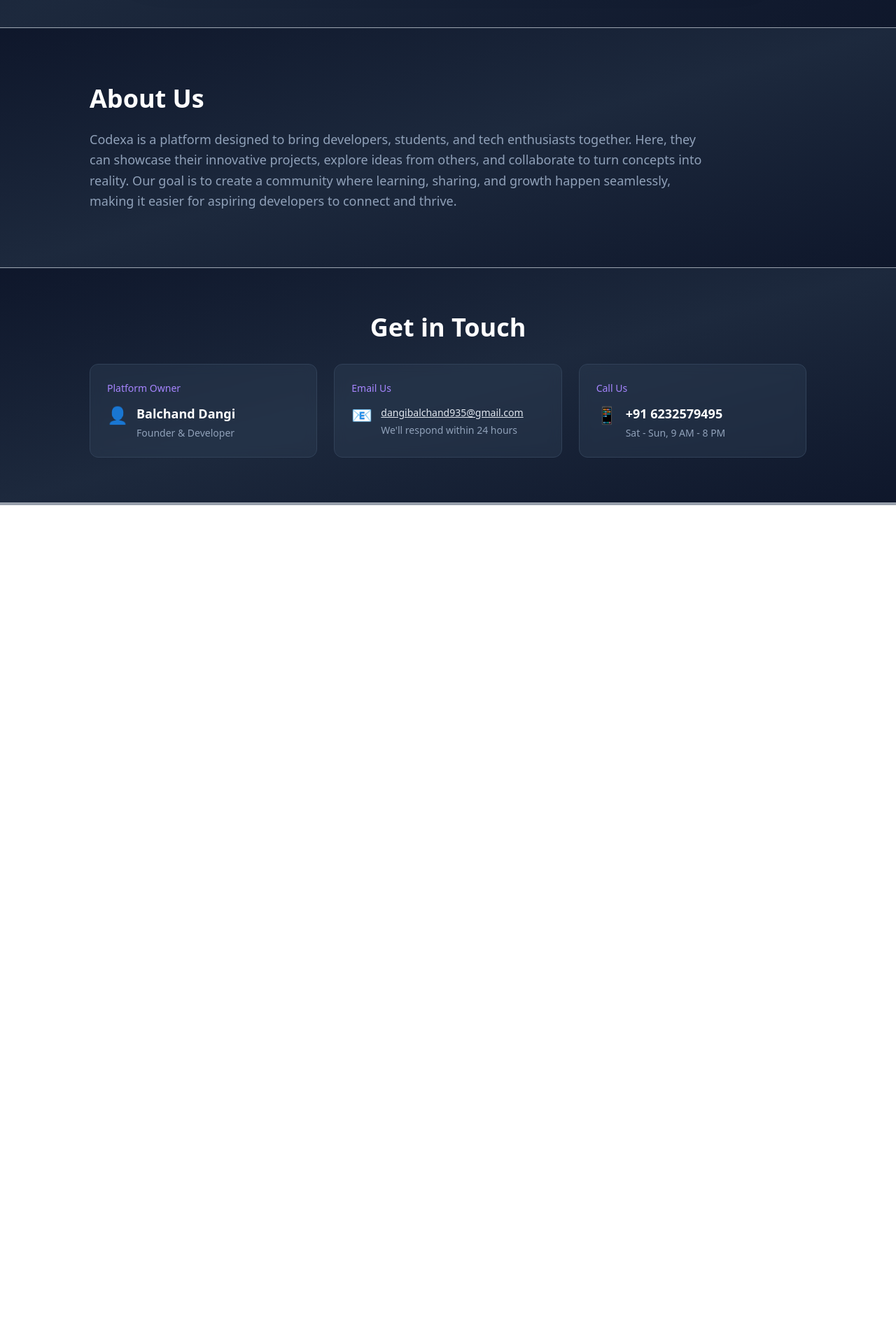
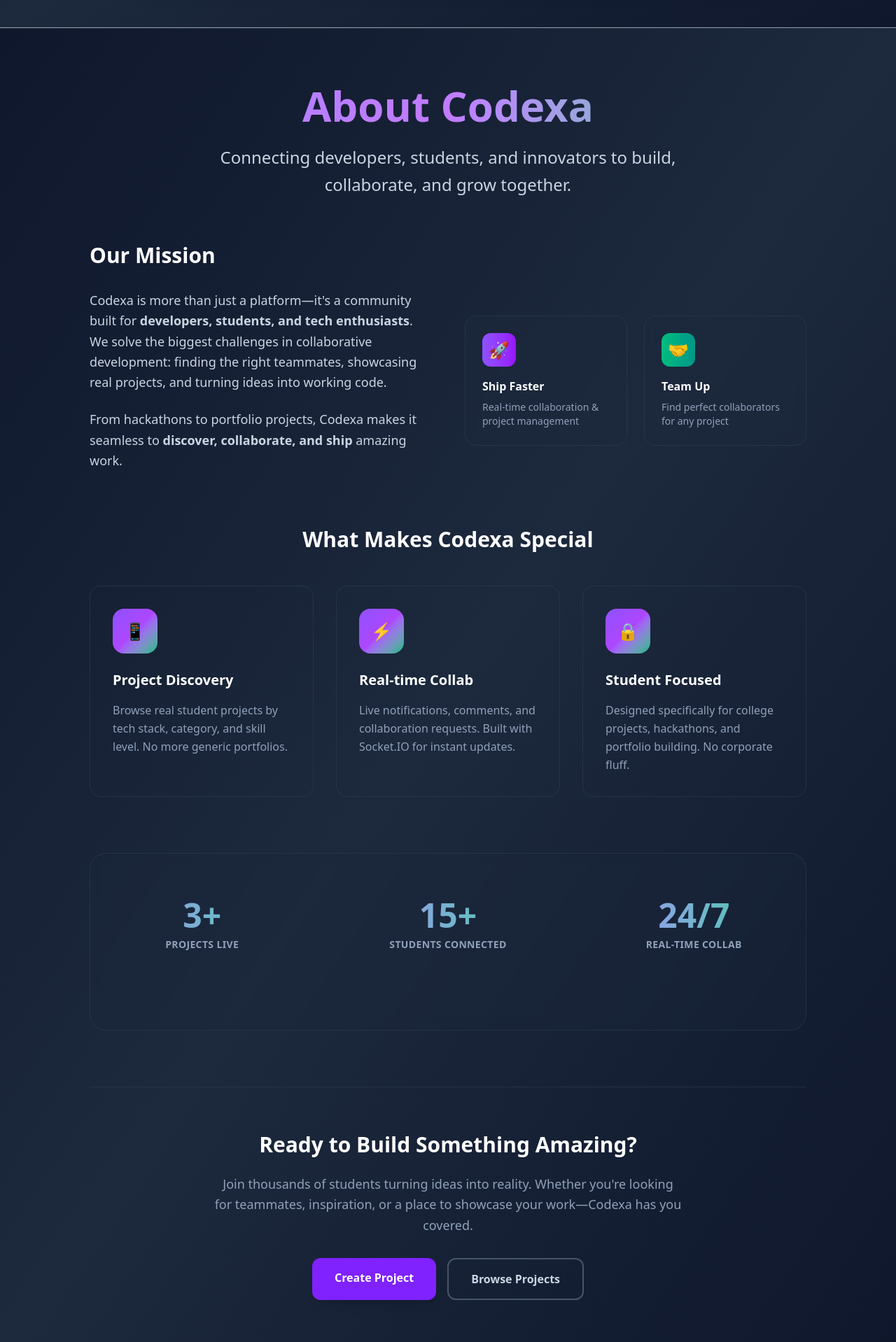
Before and after one commit to Balchand-dangi/Codexa, a React (Vite) app in the folder frontEnd/: page / in a window 1280 px wide. Shown: the part 782-2700 px from the top of the page at 70% size. Before the commit the page ends 1504 px from the top, so only its background shows below. Built offline with nearby package versions, Linux system fonts and the light colour scheme; no server answers.

Commit message:
Footer updated

```diff
--- a/frontEnd/src/Pages/Footer/About.jsx
+++ b/frontEnd/src/Pages/Footer/About.jsx
@@ -3,19 +3,129 @@
 function About() {
     return (
         <>
-        <div className="h-px bg-slate-700/50" />
+            <div className="h-px bg-slate-700/50" />
             <div className="bg-gradient-to-br from-slate-900 via-slate-800 to-slate-900 text-white py-20 px-6 md:px-20 lg:px-32 border-t border-slate-800">
-                <div className="max-w-4xl">
-                    <h1 className="text-3xl md:text-4xl font-bold mb-6 text-white">
-                        About Us
-                    </h1>
-                    <p className="text-base md:text-lg leading-relaxed text-slate-400">
-                        Codexa is a platform designed to bring developers, students,
-                        and tech enthusiasts together. Here, they can showcase their innovative projects,
-                        explore ideas from others, and collaborate to turn concepts into reality.
-                        Our goal is to create a community where learning, sharing, and growth happen seamlessly,
-                        making it easier for aspiring developers to connect and thrive.
-                    </p>
+                <div className="max-w-5xl mx-auto">
+
+                    {/* Hero Section */}
+                    <div className="text-center mb-16">
+                        <h1 className="text-4xl md:text-5xl lg:text-6xl font-bold mb-6 bg-gradient-to-r from-violet-400 via-purple-400 to-emerald-400 bg-clip-text text-transparent">
+                            About Codexa
+                        </h1>
+                        <p className="text-xl md:text-2xl text-slate-300 max-w-3xl mx-auto leading-relaxed">
+                            Connecting developers, students, and innovators to build, collaborate, and grow together.
+                        </p>
+                    </div>
+
+                    {/* Mission */}
+                    <section className="mb-20">
+                        <h2 className="text-2xl md:text-3xl font-bold mb-8 text-white">Our Mission</h2>
+                        <div className="grid md:grid-cols-2 gap-12 items-center">
+                            <div>
+                                <p className="text-lg leading-relaxed text-slate-300 mb-6">
+                                    Codexa is more than just a platform—it's a community built for <strong>developers, students, and tech enthusiasts</strong>.
+                                    We solve the biggest challenges in collaborative development: finding the right teammates, showcasing real projects,
+                                    and turning ideas into working code.
+                                </p>
+                                <p className="text-lg leading-relaxed text-slate-300">
+                                    From hackathons to portfolio projects, Codexa makes it seamless to <strong>discover, collaborate, and ship</strong> amazing work.
+                                </p>
+                            </div>
+                            <div className="grid grid-cols-2 gap-6">
+                                <div className="bg-slate-800/50 backdrop-blur p-6 rounded-2xl border  hover:border-violet-500/50  border-slate-700/50">
+                                    <div className="w-12 h-12 bg-gradient-to-r from-violet-500 to-purple-600 rounded-xl flex items-center justify-center mb-4">
+                                        <span className="text-2xl">🚀</span>
+                                    </div>
+                                    <h3 className="font-bold text-white mb-2">Ship Faster</h3>
+                                    <p className="text-slate-400 text-sm">Real-time collaboration & project management</p>
+                                </div>
+                                <div className="bg-slate-800/50 backdrop-blur p-6 rounded-2xl border  hover:border-violet-500/50 border-slate-700/50">
+                                    <div className="w-12 h-12 bg-gradient-to-r from-emerald-500 to-teal-600 rounded-xl flex items-center justify-center mb-4">
+                                        <span className="text-2xl">🤝</span>
+                                    </div>
+                                    <h3 className="font-bold text-white  mb-2">Team Up</h3>
+                                    <p className="text-slate-400 text-sm">Find perfect collaborators for any project</p>
+                                </div>
+                            </div>
+                        </div>
+                    </section>
+
+                    {/* Features */}
+                    <section className="mb-20">
+                        <h2 className="text-2xl md:text-3xl font-bold mb-12 text-white text-center">What Makes Codexa Special</h2>
+                        <div className="grid md:grid-cols-3 gap-8">
+                            {[
+                                {
+                                    icon: '📱',
+                                    title: 'Project Discovery',
+                                    desc: 'Browse real student projects by tech stack, category, and skill level. No more generic portfolios.'
+                                },
+                                {
+                                    icon: '⚡',
+                                    title: 'Real-time Collab',
+                                    desc: 'Live notifications, comments, and collaboration requests. Built with Socket.IO for instant updates.'
+                                },
+                                {
+                                    icon: '🔒',
+                                    title: 'Student Focused',
+                                    desc: 'Designed specifically for college projects, hackathons, and portfolio building. No corporate fluff.'
+                                }
+                            ].map((feature, i) => (
+                                <div key={i} className="group hover:bg-slate-800/30 p-8 rounded-2xl border border-slate-700/50 transition-all duration-300 hover:-translate-y-2 hover:border-violet-500/50">
+                                    <div className="w-16 h-16 bg-gradient-to-br from-violet-500 via-purple-500 to-emerald-500 rounded-2xl flex items-center justify-center text-2xl mb-6 group-hover:scale-110 transition-transform">
+                                        <span>{feature.icon}</span>
+                                    </div>
+                                    <h3 className="text-xl font-bold text-white mb-4">{feature.title}</h3>
+                                    <p className="text-slate-400 leading-relaxed">{feature.desc}</p>
+                                </div>
+                            ))}
+                        </div>
+                    </section>
+
+                    {/* Stats / CTA */}
+                    <section className="text-center py-16 bg-slate-800/30 rounded-3xl backdrop-blur border border-slate-700/50">
+                        <div className="grid md:grid-cols-3 gap-8 mb-12">
+                            <div>
+                                <div className="text-4xl md:text-5xl font-bold bg-gradient-to-r from-violet-400 to-emerald-400 bg-clip-text text-transparent mb-2">
+                                    3+
+                                </div>
+                                <p className="text-slate-400 text-sm uppercase tracking-wide font-semibold">Projects Live</p>
+                            </div>
+                            <div>
+                                <div className="text-4xl md:text-5xl font-bold bg-gradient-to-r from-violet-400 to-emerald-400 bg-clip-text text-transparent mb-2">
+                                    15+
+                                </div>
+                                <p className="text-slate-400 text-sm uppercase tracking-wide font-semibold">Students Connected</p>
+                            </div>
+                            <div>
+                                <div className="text-4xl md:text-5xl font-bold bg-gradient-to-r from-violet-400 to-emerald-400 bg-clip-text text-transparent mb-2">
+                                    24/7
+                                </div>
+                                <p className="text-slate-400 text-sm uppercase tracking-wide font-semibold">Real-time Collab</p>
+                            </div>
+                        </div>
+
+                    </section>
+
+                    {/* Final Words */}
+                    <section className="mt-20 pt-16 border-t border-slate-700/50">
+                        <div className="text-center">
+                            <h2 className="text-2xl md:text-3xl font-bold mb-6 text-white">Ready to Build Something Amazing?</h2>
+                            <p className="text-lg text-slate-400 max-w-2xl mx-auto mb-8 leading-relaxed">
+                                Join thousands of students turning ideas into reality. Whether you're looking for teammates,
+                                inspiration, or a place to showcase your work—Codexa has you covered.
+                            </p>
+                          <div className="flex flex-col sm:flex-row gap-4 justify-center">
+                                <a href="/upload" className="px-8 py-4 bg-violet-600 text-white font-bold rounded-xl hover:bg-violet-700 transition-all shadow-lg">
+                                    Create Project
+                                </a>
+                                <a href="/" className="px-8 py-4 border-2 border-slate-600 text-slate-300 font-bold rounded-xl hover:bg-slate-700 hover:border-violet-500 transition-all">
+                                    Browse Projects
+                                </a>
+                            </div>
+                        </div>
+                    </section>
+
                 </div>
             </div>
             <div className="h-px bg-slate-700/50" />
--- a/frontEnd/src/Pages/Footer/Contact.jsx
+++ b/frontEnd/src/Pages/Footer/Contact.jsx
@@ -5,9 +5,13 @@
     <div>
       <div className="bg-gradient-to-br from-slate-900 via-slate-800 to-slate-900 text-white py-16 px-6 md:px-20 lg:px-32 border-t border-slate-800">
         <div className="max-w-5xl mx-auto">
-                    <h2 className="text-3xl md:text-4xl font-bold mb-8 text-white text-center">
+          <h2 className="text-3xl md:text-4xl font-bold mb-4 text-white text-center">
             Get in Touch
           </h2>
+          <p className="text-center text-slate-400 max-w-2xl mx-auto mb-10 text-sm md:text-base">
+            Have a question, found a bug, or want to collaborate on improving Codexa Web?
+            Reach out using any of the options below and I’ll get back to you as soon as possible.
+          </p>
 
           <div className="grid md:grid-cols-3 gap-6">
             {/* Owner Card */}
@@ -17,7 +21,8 @@
                 <span className="text-2xl">👤</span>
                 <div>
                   <h3 className="font-semibold text-lg text-white">Balchand Dangi</h3>
-                                    <p className="text-sm text-slate-400 mt-1">Founder & Developer</p>
+                  <p className="text-sm text-slate-400 mt-1">Founder & Developer of Codexa Web</p>
+
                 </div>
               </div>
             </div>
@@ -34,7 +39,9 @@
                   >
                     dangibalchand935@gmail.com
                   </a>
-                                    <p className="text-sm text-slate-400 mt-1">We'll respond within 24 hours</p>
+                  <p className="text-sm text-slate-400 mt-1">
+                    I usually reply within 24 hours on weekdays.
+                  </p>
                 </div>
               </div>
             </div>
@@ -51,7 +58,9 @@
                   >
                     +91 6232579495
                   </a>
-                                    <p className="text-sm text-slate-400 mt-1">Sat - Sun, 9 AM - 8 PM</p>
+                  <p className="text-sm text-slate-400 mt-1">
+                    Sat - Sun, 9 AM - 8 PM (IST) for quick queries or urgent issues.
+                  </p>
                 </div>
               </div>
             </div>
--- a/frontEnd/src/Pages/ProjectGrid.jsx
+++ b/frontEnd/src/Pages/ProjectGrid.jsx
@@ -464,7 +464,7 @@
                     >
                       {/* Sliding Wrapper */}
                       <motion.div
-                        className="flex gap-1.5 transition-all duration-750 ease-linear"
+                        className="flex gap-1.5 transition-all duration-950 ease-linear"
                         variants={{
                           initial: { x: 0 },
                           hover: { x: project.techStack.length > 4 ? '-36%' : 0 } // Adjust percentage as needed
```
Also changed, not shown: 1 other file (tests, documents, lock files or other folders). Lines whose indentation alone changed are shown as unchanged.
